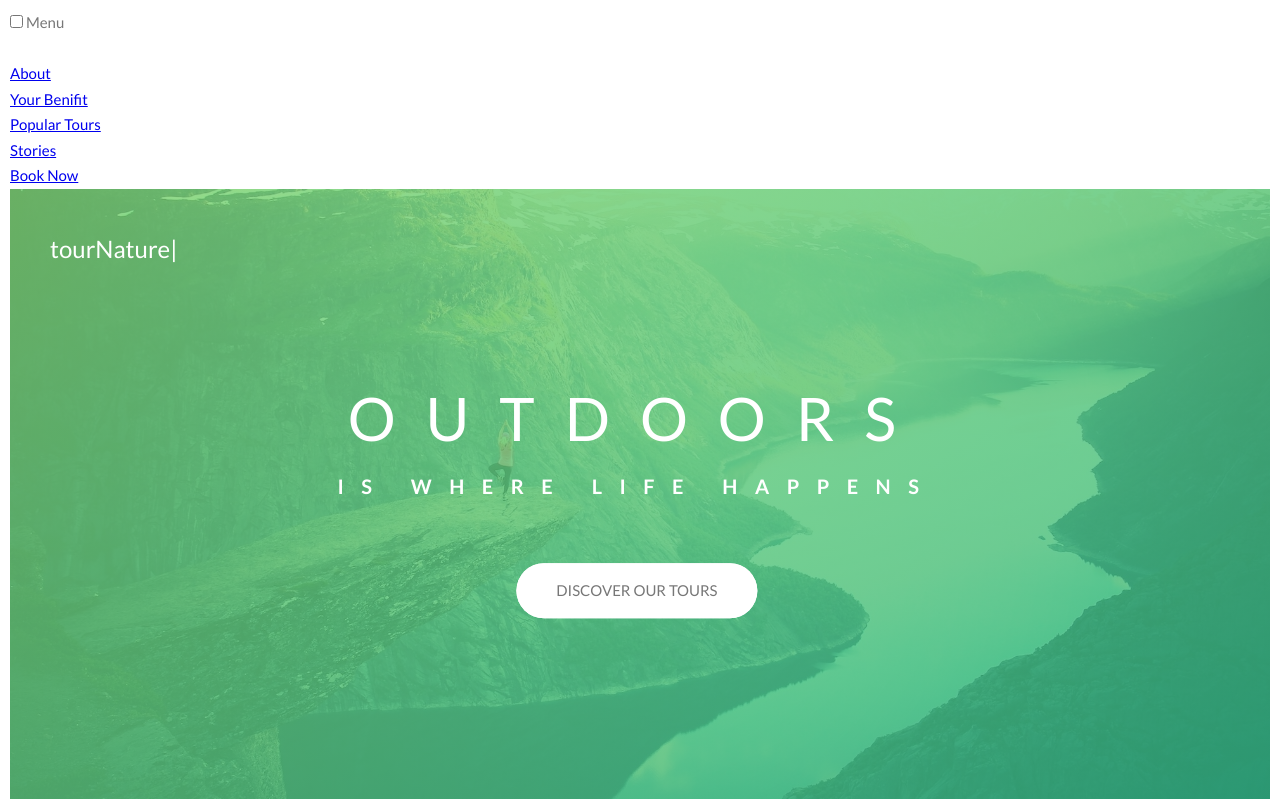
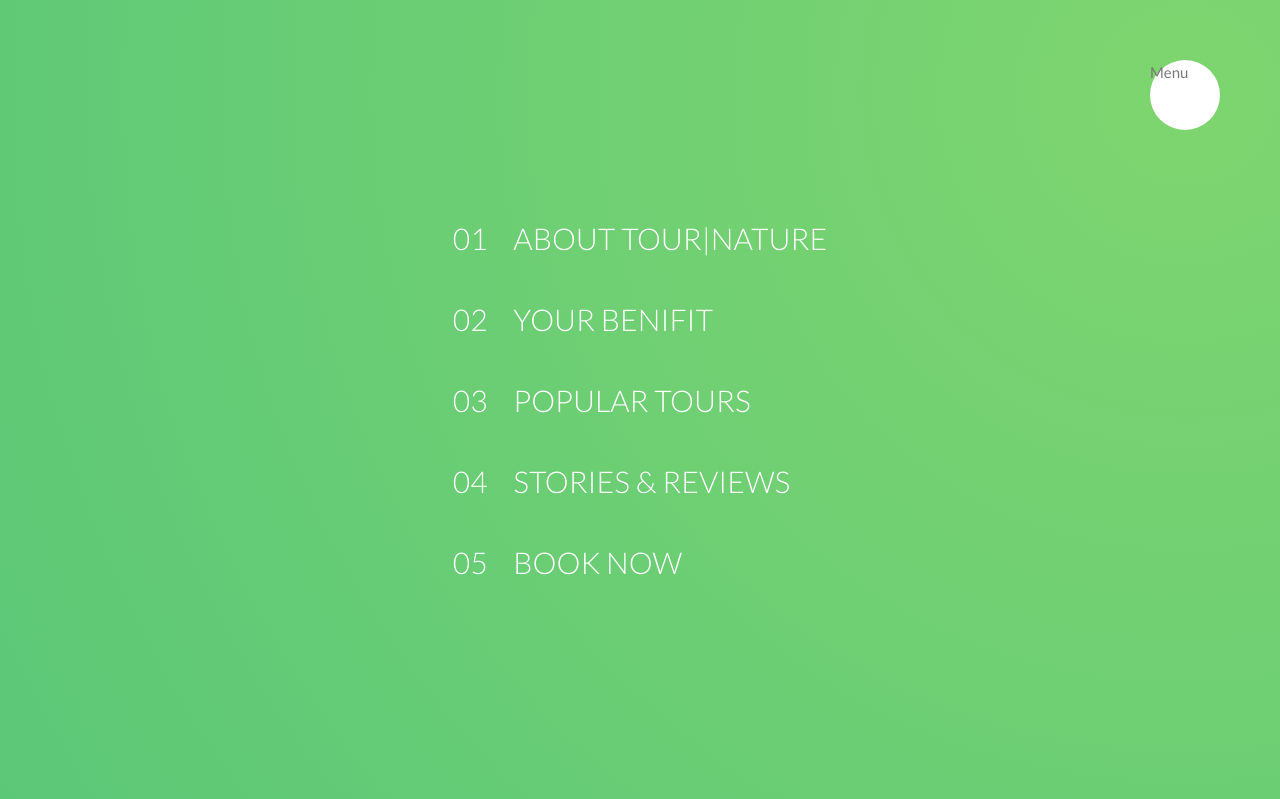
Before and after one commit to acharayaP03/Nature-Tours, a website built with webpack: page src/template.html in a window 1280 px wide. Shown: the top 799 px of the page. Built offline with nearby package versions, Linux system fonts and the light colour scheme.

Commit message:
Second phase for the navigation

```diff
--- a/src/main.scss
+++ b/src/main.scss
@@ -9,6 +9,7 @@
 @import './scss/base/typography';
 @import './scss/base/utilities';
 
+@import './scss/layouts/navigation';
 @import './scss/components/button';
 @import './scss/components/composition';
 @import './scss/components/feature-box';
--- a/src/scss/abstracts/_mixins.scss
+++ b/src/scss/abstracts/_mixins.scss
@@ -5,3 +5,10 @@
         clear: both;
     }
 }
+
+@mixin centerElement{
+    position: absolute;
+    top: 50%;
+    left: 50%;
+    transform: translate(-50%, -50%);
+}
--- a/src/scss/components/_card.scss
+++ b/src/scss/components/_card.scss
@@ -110,11 +110,10 @@
     }
 
     &__cta{
-        position: absolute;
+
+        @include centerElement;
+
         text-align: center;
-        top: 50%;
-        left: 50%;
-        transform: translate(-50%, -50%);
         width: 90%;
     }
 
--- a/src/scss/components/_form.scss
+++ b/src/scss/components/_form.scss
@@ -79,10 +79,7 @@
             height: 1.3rem;
             width: 1.3rem;
             border-radius: 50%;
-            position: absolute;
-            top: 50%;
-            left: 50%;
-            transform: translate(-50%, -50%);
+            @include centerElement;
             background-color: $color-primary;
             opacity: 0;
             transform: opacity 0.2s;
--- a/src/scss/components/_stories.scss
+++ b/src/scss/components/_stories.scss
@@ -36,10 +36,7 @@
     }
 
     &__caption{
-        position: absolute;
-        top: 50%;
-        left: 50%;
-        transform: translate(-50%, 20%);
+        @include centerElement;
         color: $color-white;
         font-size: 1.7rem;
         text-align: center;
--- /dev/null
+++ b/src/scss/layouts/_navigation.scss
@@ -0,0 +1,77 @@
+.navigation{
+
+    &__checkbox{
+        display: none;
+    }
+
+    &__button{
+        background-color: $color-white;
+        height: 7rem;
+        width: 7rem;
+        border-radius: 50%;
+        position: fixed;
+        top: 6rem;
+        right: 6rem;
+        z-index: 10010;
+
+    }
+
+    &__background{
+        height: 6rem;
+        width: 6rem;
+        border-radius: 50%;
+        position: fixed;
+        top: 6.5rem;
+        right: 6.5rem;
+        background-image: radial-gradient($color-primary-light, $color-primary-dark);
+        z-index: 10000;
+
+        transform: scale(80);
+    }
+
+    &__nav{
+        height: 100vh;
+        width: 100%;
+        position: fixed;
+        top: 0;
+        right: 0;
+        z-index: 10005;
+    }
+
+    &__list{
+        @include centerElement;
+        list-style: none;
+        text-align: left;
+
+    }
+
+    &__item{
+        margin: 1rem;
+    }
+
+    &__link{
+
+        &:link,
+        &:visited{
+            display: inline-block;
+            font-size: 3rem;
+            font-weight: 300;
+            padding: 1rem 2rem;
+            text-decoration: none;
+            color: $color-white;
+            text-transform: uppercase;
+
+            background-image: linear-gradient(120deg, transparent 0%, transparent 50%, $color-white 50%);
+            background-size: 220%;
+            transition: all 0.5s;
+        }
+
+        &:hover,
+        &:active{
+            background-position: 100%;
+            color: $color-primary;
+            transform: translateX(1rem);
+        }
+
+    }
+}
--- a/src/template.html
+++ b/src/template.html
@@ -21,11 +21,11 @@
 
         <nav class="navigation__nav">
             <ul class="navigation__list">
-                <li class="navigation__item"><a href="#" class="navigation__link">About</a></li>
-                <li class="navigation__item"><a href="#" class="navigation__link">Your Benifit</a></li>
-                <li class="navigation__item"><a href="#" class="navigation__link">Popular Tours</a></li>
-                <li class="navigation__item"><a href="#" class="navigation__link">Stories</a></li>
-                <li class="navigation__item"><a href="#" class="navigation__link">Book Now</a></li>
+                <li class="navigation__item"><a href="#" class="navigation__link"><span class="u-mr-2">01</span> About tour|Nature</a></li>
+                <li class="navigation__item"><a href="#" class="navigation__link"><span class="u-mr-2">02</span> Your Benifit</a></li>
+                <li class="navigation__item"><a href="#" class="navigation__link"><span class="u-mr-2">03</span> Popular Tours</a></li>
+                <li class="navigation__item"><a href="#" class="navigation__link"><span class="u-mr-2">04</span> Stories & Reviews</a></li>
+                <li class="navigation__item"><a href="#" class="navigation__link"><span class="u-mr-2">05</span> Book Now</a></li>
             </ul>
         </nav>
     </div>
```
